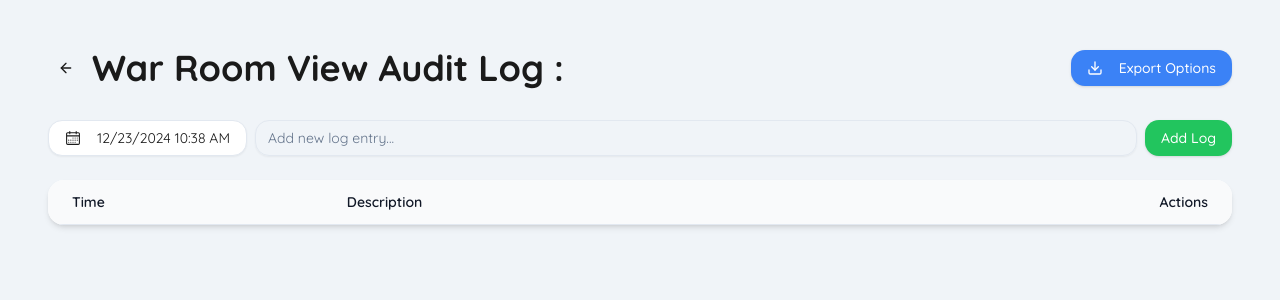
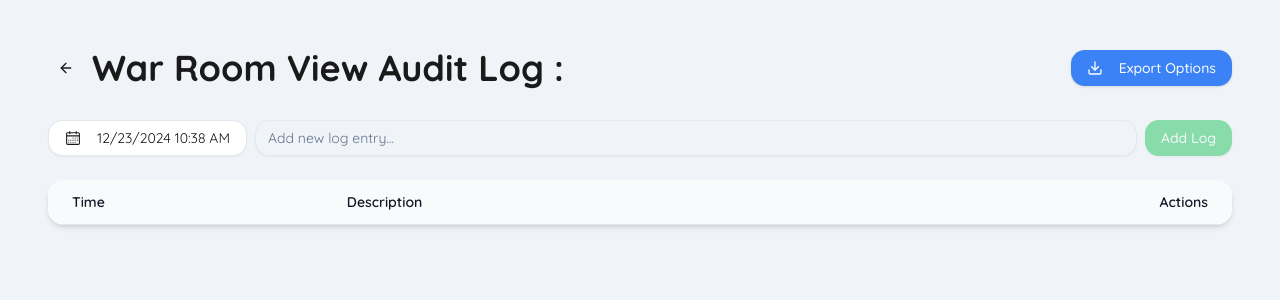
Before and after one commit to yedidyar-ni/war-room-checklist, a Next.js app: page /logger in a window 1280 px wide. Shown: the top 300 px of the page. Built offline with nearby package versions, Linux system fonts and the light colour scheme.

Commit message:
Enhance Logger component by disabling submit button when input is empty
- Added a disabled state to the submit button in the Logger component to prevent submission of empty log entries.
- Improved user experience by ensuring that only valid log entries can be added.

```diff
--- a/app/logger/page.tsx
+++ b/app/logger/page.tsx
@@ -169,6 +169,7 @@ ${events
             />
             <Button
               type="submit"
+              disabled={newLog.trim() === ""}
               className="bg-green-500 hover:bg-green-600 text-white"
             >
               Add Log
```
